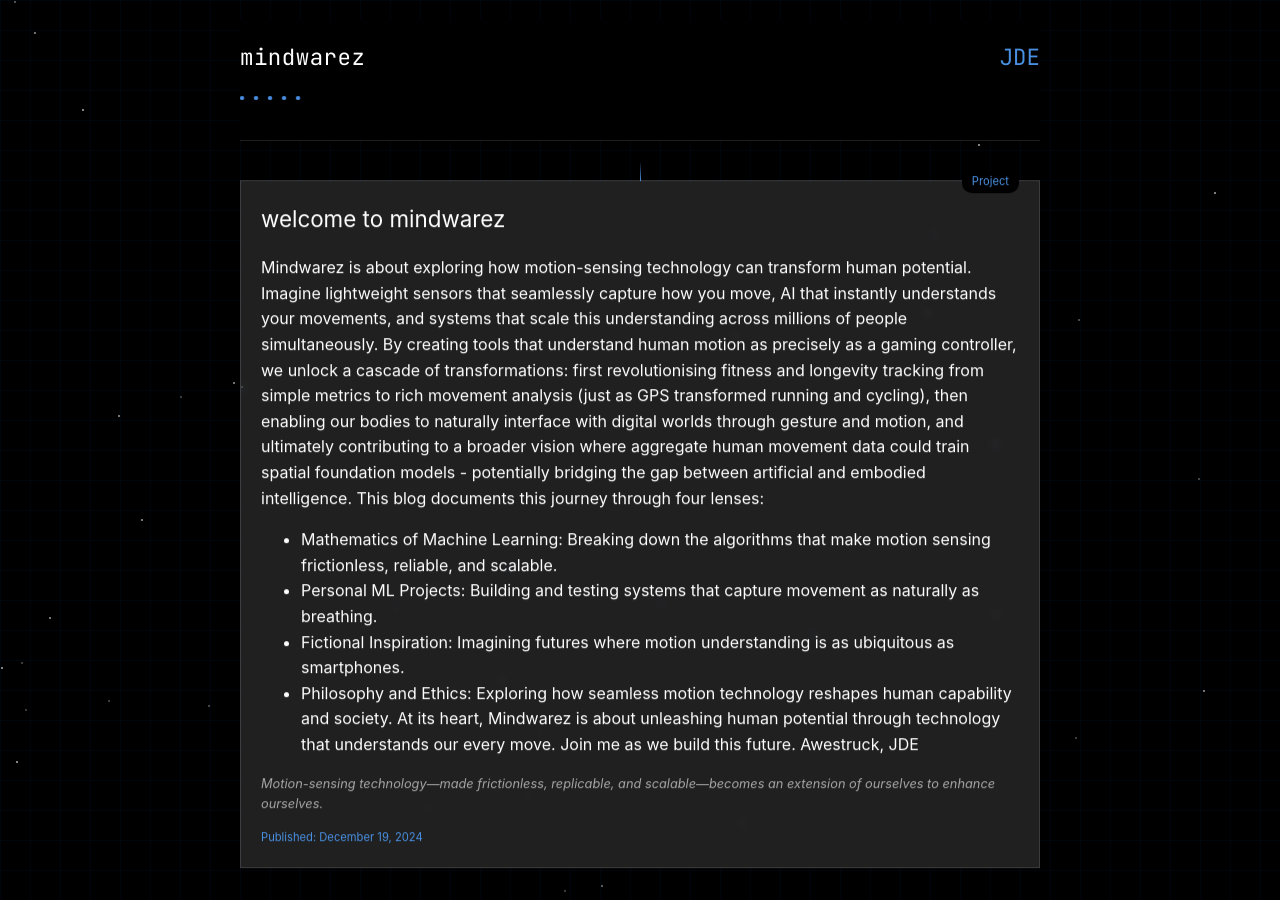
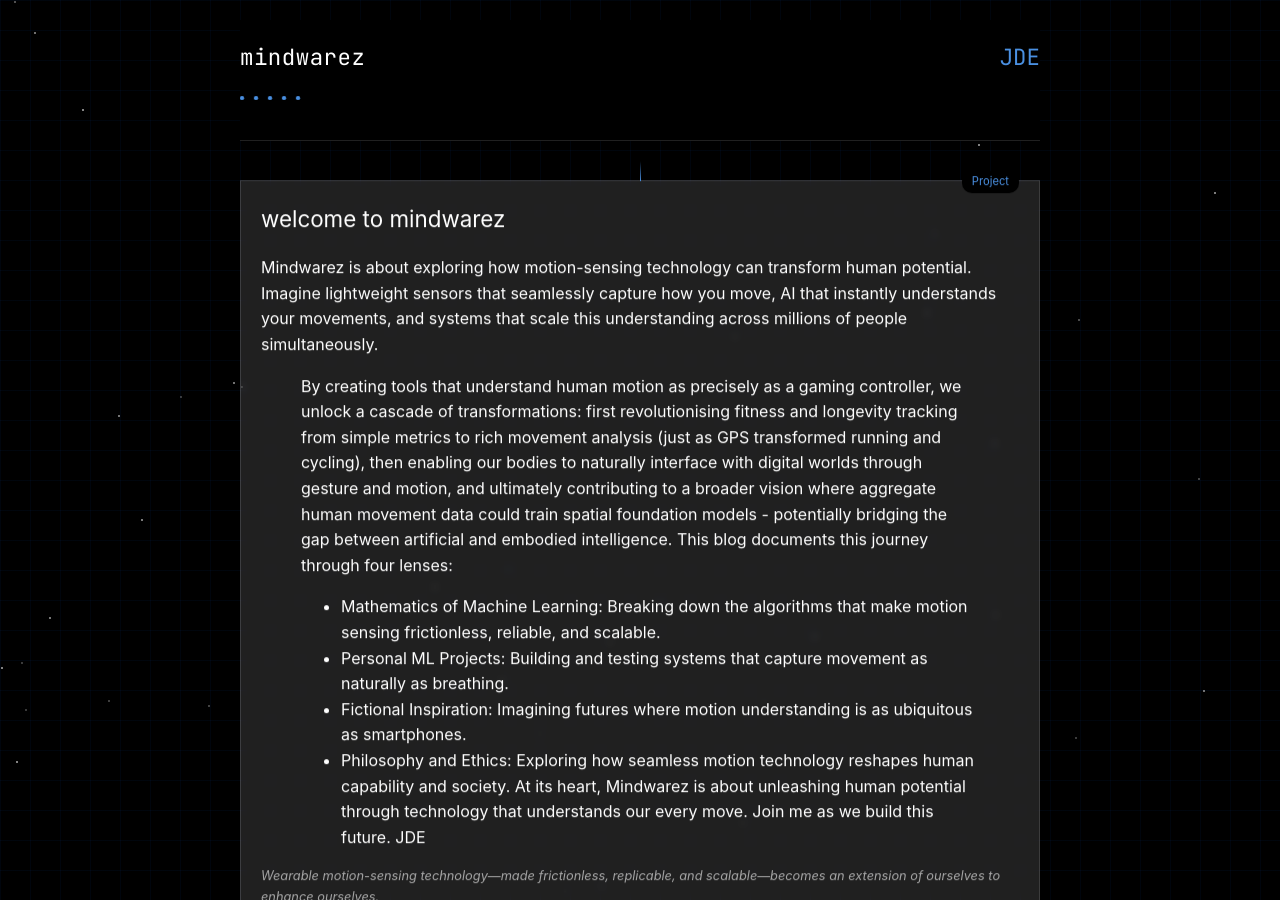
Before and after one commit to jamesbychance/mindwarez, a Jekyll site: the page built from _posts/2024-12-19-helloworld.md, in a window 1280 px wide and 900 px high. Built offline with Jekyll 4.4.1, drawn with Linux system fonts in a browser that asks for light colours.

Commit message:
Update 2024-12-19-helloworld.md
tried adding MD characters

```diff
--- a/_posts/2024-12-19-helloworld.md
+++ b/_posts/2024-12-19-helloworld.md
@@ -2,16 +2,14 @@
 layout: post
 title: "welcome to mindwarez"
 category: Project
-meta_thoughts: Motion-sensing technology—made frictionless, replicable, and scalable—becomes an extension of ourselves to enhance ourselves.
+meta_thoughts: Wearable motion-sensing technology—made frictionless, replicable, and scalable—becomes an extension of ourselves to enhance ourselves.
 ---
-
 Mindwarez is about exploring how motion-sensing technology can transform human potential. Imagine lightweight sensors that seamlessly capture how you move, AI that instantly understands your movements, and systems that scale this understanding across millions of people simultaneously.
-By creating tools that understand human motion as precisely as a gaming controller, we unlock a cascade of transformations: first revolutionising fitness and longevity tracking from simple metrics to rich movement analysis (just as GPS transformed running and cycling), then enabling our bodies to naturally interface with digital worlds through gesture and motion, and ultimately contributing to a broader vision where aggregate human movement data could train spatial foundation models - potentially bridging the gap between artificial and embodied intelligence.
-This blog documents this journey through four lenses:
+> By creating tools that understand human motion as precisely as a gaming controller, we unlock a cascade of transformations: first revolutionising fitness and longevity tracking from simple metrics to rich movement analysis (just as GPS transformed running and cycling), then enabling our bodies to naturally interface with digital worlds through gesture and motion, and ultimately contributing to a broader vision where aggregate human movement data could train spatial foundation models - potentially bridging the gap between artificial and embodied intelligence.
+> This blog documents this journey through four lenses:
 - Mathematics of Machine Learning: Breaking down the algorithms that make motion sensing frictionless, reliable, and scalable.
 - Personal ML Projects: Building and testing systems that capture movement as naturally as breathing.
 - Fictional Inspiration: Imagining futures where motion understanding is as ubiquitous as smartphones.
 - Philosophy and Ethics: Exploring how seamless motion technology reshapes human capability and society.
-At its heart, Mindwarez is about unleashing human potential through technology that understands our every move. Join me as we build this future.
-Awestruck,
+>At its heart, Mindwarez is about unleashing human potential through technology that understands our every move. Join me as we build this future.
 JDE
```
